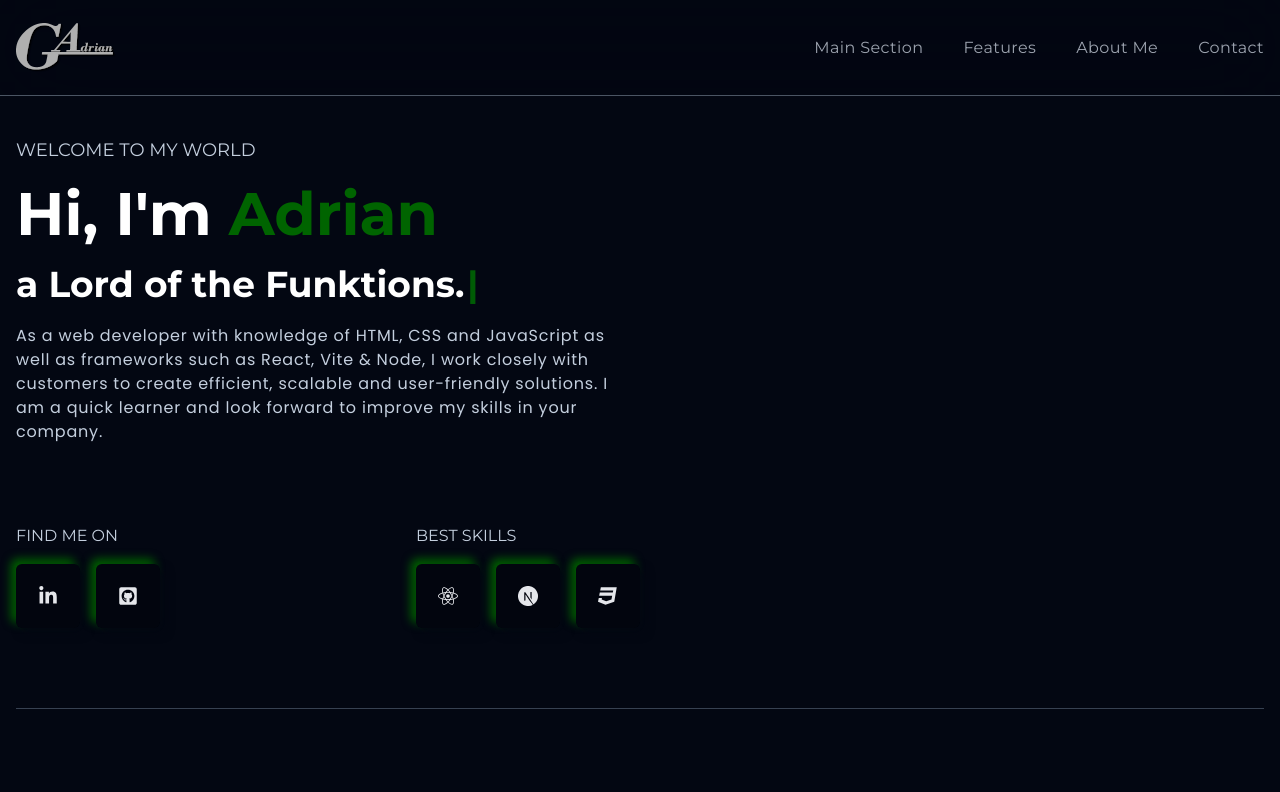
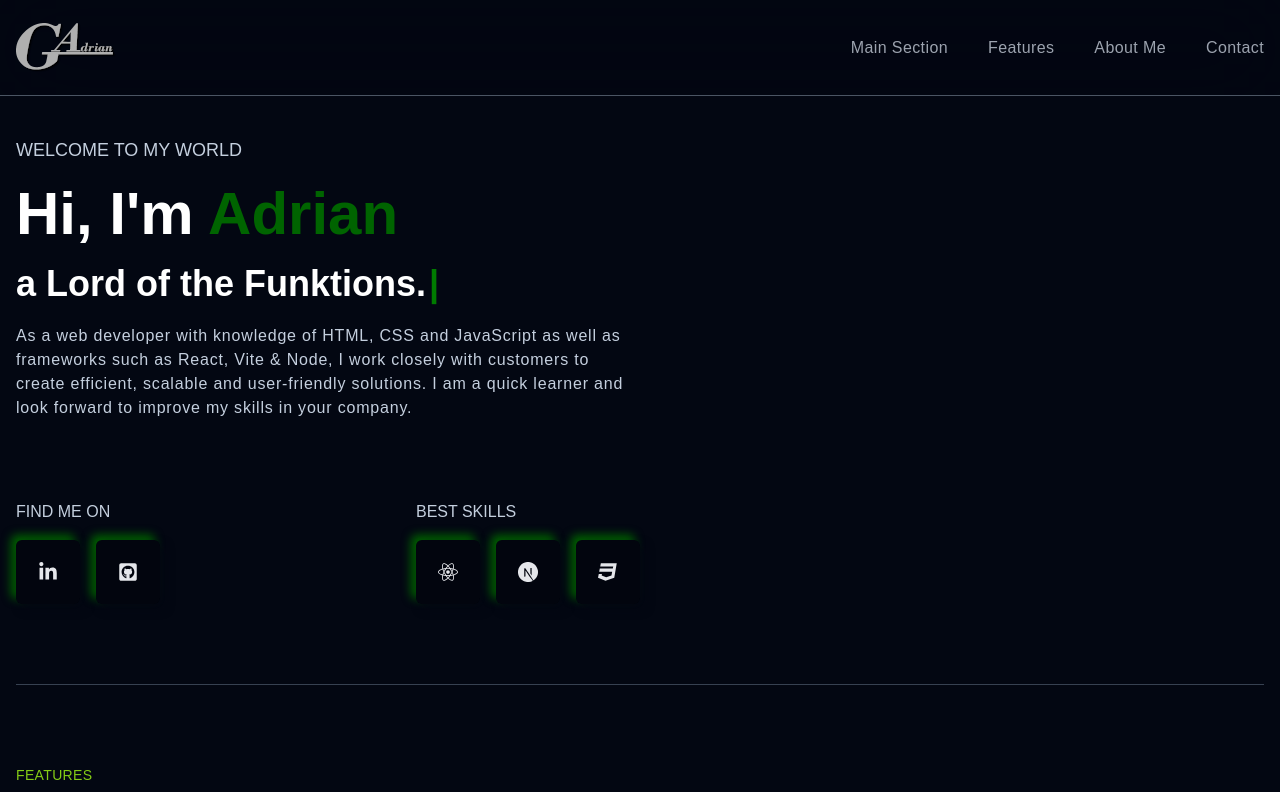
Before and after one commit to Wulfinator/portfolio1, a React (Vite) app: page / in a window 1280 px wide. Shown: the top 792 px of the page. Built offline with nearby package versions, Linux system fonts and the light colour scheme.

Commit message:
Update index.css

```diff
--- a/src/style/index.css
+++ b/src/style/index.css
@@ -1,4 +1,4 @@
-@import url("https://fonts.googleapis.com/css2?family=Montserrat:wght@100;200;300;400;500;600;700;800;900&family=Poppins:wght@100;200;300;400;500;600;700;800;900&display=swap");
+@import src/fonts/Montserrat-VariableFont_wght.ttf;
 @tailwind base;
 @tailwind components;
 @tailwind utilities;
```
